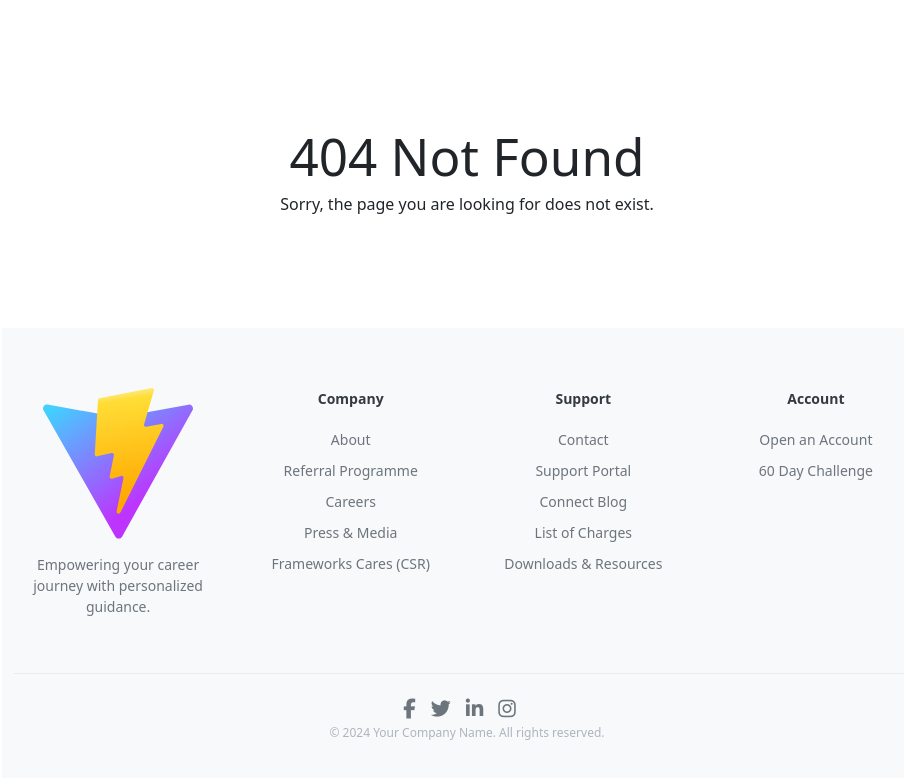
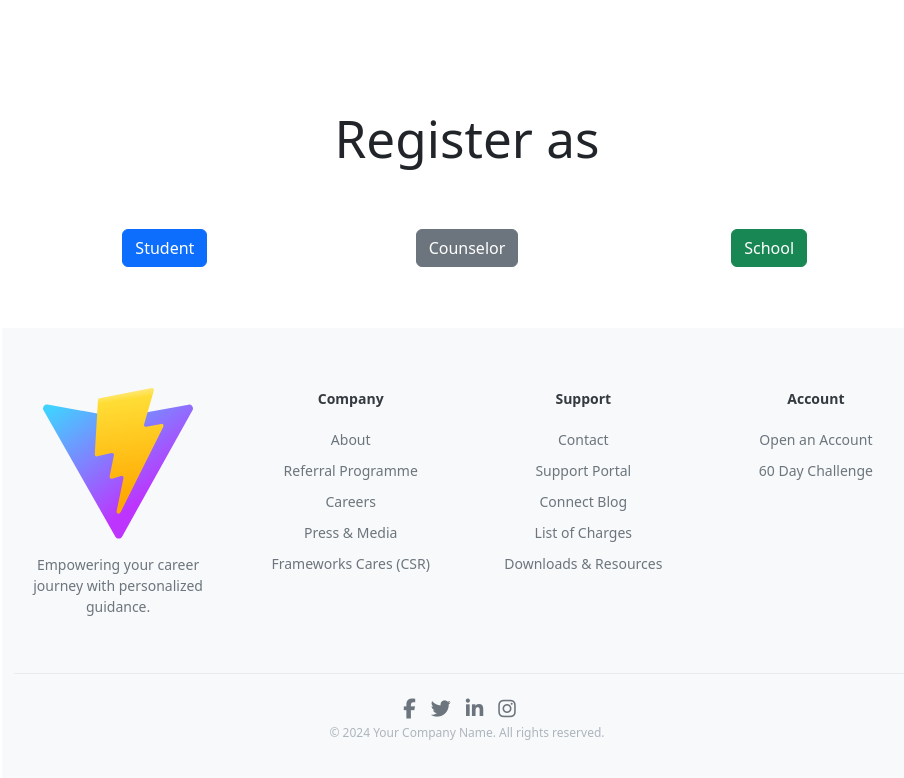
Before and after one commit to Black-Jade0/SIH_Jade, a React (Vite) app: page /signin in a window 1280 px wide. Shown: the top 778 px of the page, without its empty margins (173-1077 px from the left). Built offline with nearby package versions, Linux system fonts and the light colour scheme.

Commit message:
signin added

```diff
--- a/src/App.jsx
+++ b/src/App.jsx
@@ -15,6 +15,7 @@ import { Basicquiz } from "./Components/basicquiz.jsx";
 import { Searchcareers } from "./Components/Searchcareers.jsx";
 import { RecoilRoot } from "recoil";
 import MoreinfoPage from "./Components/MoreinfoPage.jsx";
+import Signin from "./landing_page/signin/Signin.jsx";
 
 function App() {
     return (
@@ -24,6 +25,7 @@ function App() {
                 <Route path="/" element={<HomePage />} />
                 <Route path="/about" element={<AboutPage />} />
                 <Route path="/signup" element={<Signup />} />
+                <Route path="/signin" element={<Signin />} />
                 <Route path="/product" element={<ProductPage />} />
                 <Route path="/pricing" element={<PricingPage />} />
                 <Route path="/support" element={<SupportPage />} />
--- a/src/landing_page/home/Hero.jsx
+++ b/src/landing_page/home/Hero.jsx
@@ -15,9 +15,15 @@ function Hero() {
                 Online platform to access the untold stories, career paths for a
                 better tomorrow
             </p>
+            <div>
             <Link className="nav-link active" aria-current="page" to="/signup">
                 <button className="hero-button btn btn-primary">Signup</button>
             </Link>
+            <Link className="nav-link active" aria-current="page" to="/signin">
+                <button className="hero-button btn btn-primary">SignIn</button>
+            </Link>
+            </div>
+
         </div>
     );
 }
--- /dev/null
+++ b/src/landing_page/signin/Signin.jsx
@@ -0,0 +1,28 @@
+// src/components/Signup.jsx
+import React, { useState } from "react";
+import '../signup/style.css';
+import StudentSignin from "./Studentsignin";
+import SigninTypeSelection from "./SigninTypeSelection";
+import MentorSignup from "../signup/MentorSignup";
+import AdminSignup from "../signup/AdminSignup";
+
+
+function Signin() {
+  const [signinType, setSigninType] = useState("");
+
+  return (
+    <div className="container">
+      {!signinType ? (
+        <SigninTypeSelection setSigninType={setSigninType} />
+      ) : signinType === "student" ? (
+        <StudentSignin/>
+      ) : signinType === "admin" ? (
+        <MentorSignup />
+      ) : signinType === "mentor" (
+        <AdminSignup />
+      )}
+    </div>
+  );
+}
+
+export default Signin;
--- /dev/null
+++ b/src/landing_page/signin/SigninTypeSelection.jsx
@@ -0,0 +1,40 @@
+// src/components/SignupTypeSelection.jsx
+import React from "react";
+import '../signup/style.css';
+
+
+function SigninTypeSelection({ setSigninType }) {
+  return (
+    <div className="container mt-5">
+      <h1 className="text-center mb-5">Register as</h1>
+      <div className="row justify-content-center">
+        <div className="col-4 text-center">
+          <button
+            className="btn btn-primary mb-3"
+            onClick={() => setSigninType("student")}
+          >
+            Student
+          </button>
+        </div>
+        <div className="col-4 text-center">
+          <button
+            className="btn btn-secondary mb-3"
+            onClick={() => setSigninType("counselor")}
+          >
+            Counselor
+          </button>
+        </div>
+        <div className="col-4 text-center">
+          <button
+            className="btn btn-success mb-3"
+            onClick={() => setSigninType("school")}
+          >
+            School
+          </button>
+        </div>
+      </div>
+    </div>
+  );
+}
+
+export default SigninTypeSelection;
--- /dev/null
+++ b/src/landing_page/signin/Studentsignin.jsx
@@ -0,0 +1,76 @@
+import React, { useState } from "react";
+import '../signup/style.css';
+import axios from "axios";
+import { CreativeTools } from "../../Components/Creativetools";
+function StudentSignin() {
+  const [studentInfo, setInfo] = useState({
+    email:"",
+    password:""
+  });
+
+  function handleChange(e, key) {
+    setInfo((studentInfo) => ({
+      ...studentInfo,
+      [key]: e.target.value,
+    }));
+  }
+  const [res,setRes]=useState(404);
+  const [flag,setFlag]=useState(false)
+  const handleClick=async (e)=>{
+    e.preventDefault();
+    if(studentInfo.email.trim()&&studentInfo.password.trim()){
+      try {
+        const baseURL = `http://localhost:3000/user/signin`;
+        const response = await axios.post(baseURL,studentInfo);
+        setFlag(!flag)
+        setRes(response.status);
+
+    } catch (error) {
+        console.error("Error: ", error);
+        setFlag(!flag)
+    }
+    }
+  }
+  if(res==200){
+    return(
+        <CreativeTools/>
+    )
+  }
+
+  return (
+    <div className="container mt-5">
+      <h1 className="text-center mb-5">Student Login</h1>
+      <form>
+        {/* Add form fields for student registration */}
+        <div className="mb-3">
+          <label className="form-label">Email</label>
+          <input
+            type="text"
+            className="form-control"
+            placeholder="Enter your email"
+            onChange={(e) => handleChange(e, "email")}
+            value={studentInfo.email}
+          />
+        </div>
+        <div className="mb-3">
+          <label className="form-label">Password</label>
+          <input
+            type="password"
+            className="form-control"
+            placeholder="Enter your password"
+            onChange={(e) => handleChange(e, "password")}
+            value={studentInfo.password}
+          />
+        </div>
+
+        {/* Add more fields as needed */}
+        <button type="submit" onClick={handleClick} className="btn btn-primary">
+          Signin
+        </button>
+      </form>
+      {flag&&res!=200?<div>Unable to login</div>:null}
+    </div>
+  );
+}
+
+export default StudentSignin;
```
Also changed, not shown: src/landing_page/signin/Adminsignin.jsx (added), src/landing_page/signin/Mentorsignin.jsx (added), 2 other files (tests, documents, lock files or other folders).
